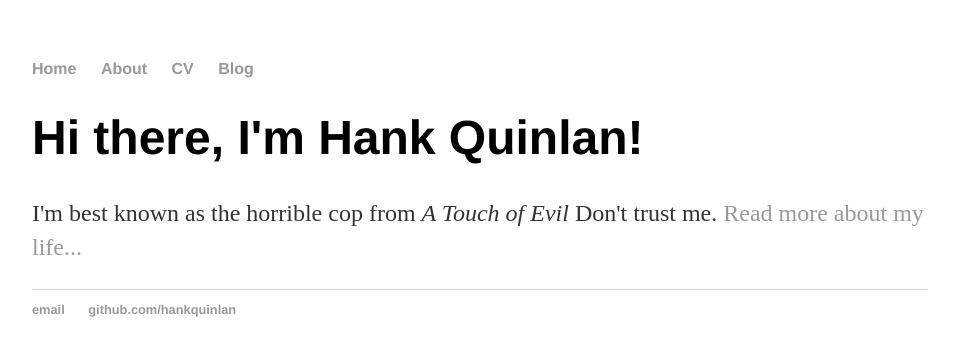
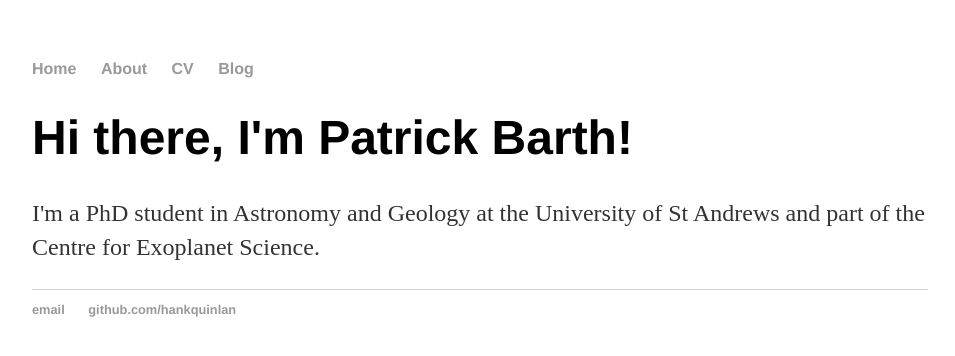
Before and after one commit to pbfeu/pbfeu.github.io, a Jekyll site: the page built from index.html, in a window 1280 px wide. Shown: the top 356 px of the page, without its empty margins (160-1115 px from the left). Built offline with Jekyll 4.4.1, drawn with Linux system fonts in a browser that asks for light colours.

Commit message:
Update index.html

```diff
--- a/index.html
+++ b/index.html
@@ -1,8 +1,8 @@
 ---
 layout: default
-title: Hank Quinlan, Horrible Cop
+title: Patrick Barth
 ---
 <div class="blurb">
-	<h1>Hi there, I'm Hank Quinlan!</h1>
-	<p>I'm best known as the horrible cop from <em>A Touch of Evil</em> Don't trust me. <a href="/about">Read more about my life...</a></p>
+	<h1>Hi there, I'm Patrick Barth!</h1>
+	<p>I'm a PhD student in Astronomy and Geology at the University of St Andrews and part of the Centre for Exoplanet Science. </p>
 </div><!-- /.blurb -->
```
